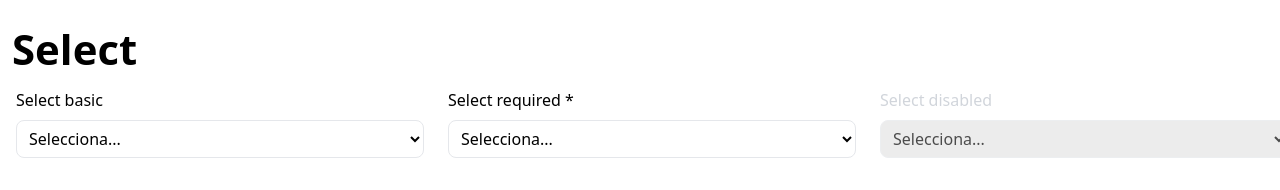
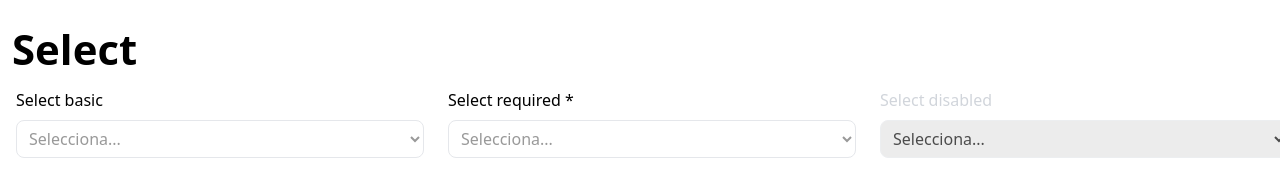
Before and after one commit to Imagine-CX/imaginecx-library, a React (Vite) app: page / in a window 1280 px wide. Shown: the part 1380-1570 px from the top of the page. Built offline with nearby package versions, Linux system fonts and the light colour scheme.

Commit message:
adding the opacity to the select

```diff
--- a/src/components/Forms/Select.tsx
+++ b/src/components/Forms/Select.tsx
@@ -25,17 +25,17 @@ export const Select = forwardRef(
           </label>
           <select
             disabled={disabled}
-            required={required}
             id={title}
             ref={ref}
             className={`icx-w-full icx-border icx-px-2 icx-py-1.5 icx-rounded-lg ${estiloSelect} ${className}`}
+            required
             {...props}
           >
             {options.map((option) => (
               <option
                 className="hover:icx-bg-neutral-200 icx-rounded-lg"
                 key={option.value}
-                value={option.value}
+                value={option.hidden ? '' : option.value}
                 hidden={option.hidden}
               >
                 {option.label}
--- a/src/components/style.css
+++ b/src/components/style.css
@@ -29,6 +29,21 @@
     font-size: 1.21em;
     line-height: 1.1;
   }
+
+  select,
+  select option {
+    color: #000000;
+  }
+
+  select:invalid,
+  select option[value='1'] {
+    color: #999999;
+  }
+
+  /* label {
+    display: block;
+    margin: 16px 0;
+  } */
 }
 
 @layer components {
```
